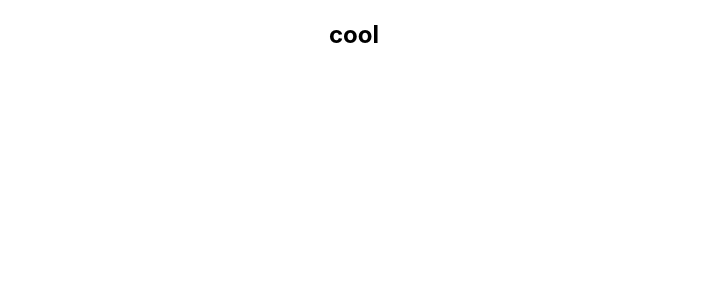
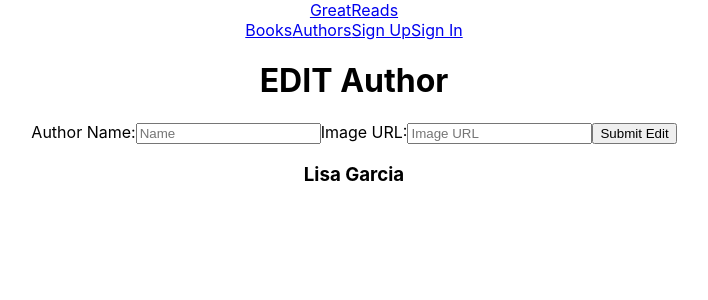
Before and after one commit to lisagarcia13/great-reads, a React (Create React App) app in the folder front-end/client/: page /authors/1/edit in a window 1280 px wide. Shown: the top 300 px of the page, without its empty margins (286-994 px from the left). Built offline with nearby package versions, Linux system fonts and the light colour scheme; no server answers.

Commit message:
edit authors created and updated book placeholder

```diff
--- a/front-end/client/src/App.js
+++ b/front-end/client/src/App.js
@@ -10,7 +10,8 @@ import SignOut from './screens/SignOut'
 import Home from './screens/Home'
 import AddBook from './screens/AddBook'
 import AddAuthor from './screens/AddAuthor'
-import EditBooks from './screens/EditBooks';
+import EditBooks from './screens/EditBooks'
+import EditAuthors from './screens/EditAuthors';
 
 function App() {
 
@@ -45,7 +46,7 @@ function App() {
         <Route path={'/add-book'} element={ <AddBook user={user} setToggle={setToggle}/> } />
         <Route path={'/authors'} element={<Authors user={user} toggle={toggle} />} />
         <Route path={'/authors/:id'} element={<h1>AUTHOR DETAIL</h1>} />
-        <Route path={'/authors/:id/edit'} element={<h2>cool</h2>} />
+        <Route path={'/authors/:id/edit'} element={<EditAuthors user={user} toggle={toggle} />} />
         <Route path={'/add-author'} element={<AddAuthor user={user} setToggle={setToggle} />} />
         <Route path={'/sign-in'} element={<SignIn setUser={setUser}/>} />
         <Route path={'/sign-up'} element={<SignUp setUser={setUser}/>} />
--- a/front-end/client/src/screens/AddBook.jsx
+++ b/front-end/client/src/screens/AddBook.jsx
@@ -55,7 +55,7 @@ function AddBook(props) {
                 />
                 <label>Release Date: </label>
                 <input
-                  placeholder="Date"
+                  placeholder="YYYY-MM-DD"
                   value={book.release}
                   name="date"
                   required
--- /dev/null
+++ b/front-end/client/src/screens/EditAuthors.jsx
@@ -0,0 +1,73 @@
+import { useState, useEffect } from "react";
+import { useParams, useNavigate } from "react-router-dom";
+import Layout from "../components/Layout";
+import { getAuthor, updateAuthor } from "../services/authors";
+
+function EditAuthors(props) {
+  let nav = useNavigate();
+
+  const [author, setAuthor] = useState({
+    name: "",
+    image: "",
+  });
+
+  let { id } = useParams();
+
+  useEffect(() => {
+    const fetchAuthor = async () => {
+      const author = await getAuthor(id);
+      setAuthor(author);
+    };
+    fetchAuthor();
+  }, [id]);
+
+  const handleChange = (e) => {
+    const { name, value } = e.target;
+    setAuthor({
+      ...author,
+      [name]: value,
+    });
+  };
+
+  const handleSubmit = async (e) => {
+    e.preventDefault();
+    await updateAuthor(id, author);
+    nav(`/authors/${id}`);
+    props.setToggle((prevToggle) => !prevToggle);
+  };
+
+  return (
+    <div>
+      <Layout user={props.user}>
+        <div className="main-edit">
+          <div className="sub-edit">
+            <div className="edit-form">
+              <h1>EDIT Author</h1>
+              <form onSubmit={handleSubmit}>
+                <label>Author Name:</label>
+                <input
+                  placeholder="Name"
+                  value={author.name}
+                  name="name"
+                  required
+                  onChange={handleChange}
+                />
+                <label>Image URL:</label>
+                <input
+                  placeholder="Image URL"
+                  value={author.image}
+                  name="image"
+                  required
+                  onChange={handleChange}
+                />
+                <button>Submit Edit</button>
+              </form>
+            </div>
+          </div>
+        </div>
+      </Layout>
+    </div>
+  );
+}
+
+export default EditAuthors;
--- a/front-end/client/src/screens/EditBooks.jsx
+++ b/front-end/client/src/screens/EditBooks.jsx
@@ -38,6 +38,7 @@ function EditBooks(props) {
     nav(`/books/${id}`);
     props.setToggle((prevToggle) => !prevToggle);
   };
+
   return (
     <div>
       <Layout user={props.user}>
@@ -64,7 +65,7 @@ function EditBooks(props) {
                 />
                 <label>Release Date: </label>
                 <input
-                  placeholder="Date"
+                  placeholder="YYYY-MM-DD"
                   value={book.release}
                   name="date"
                   required
```
